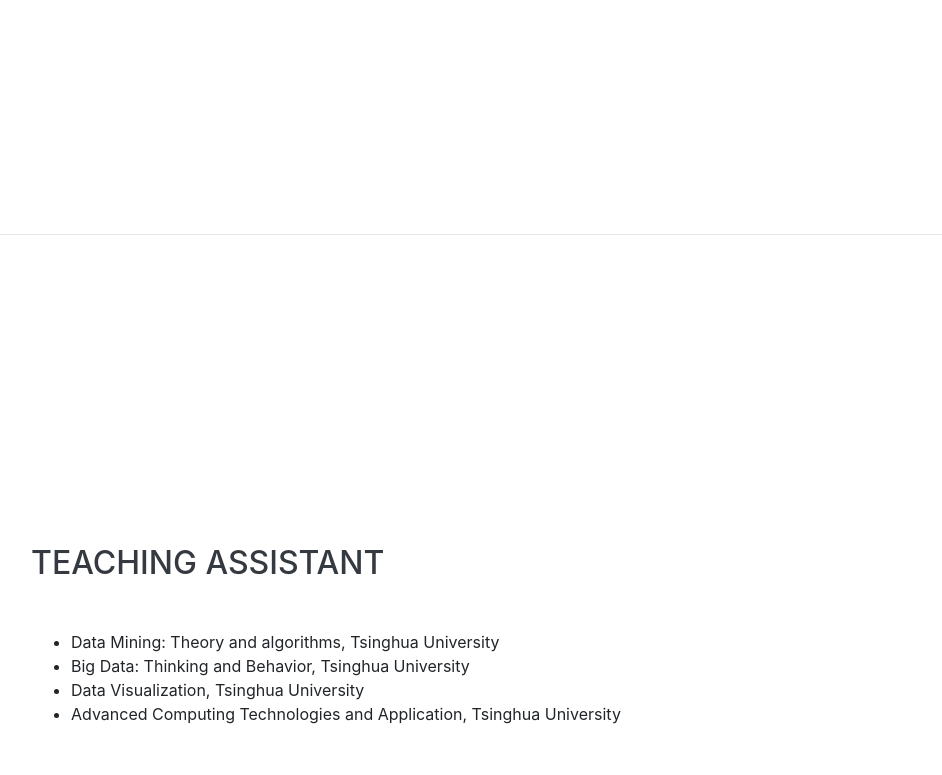
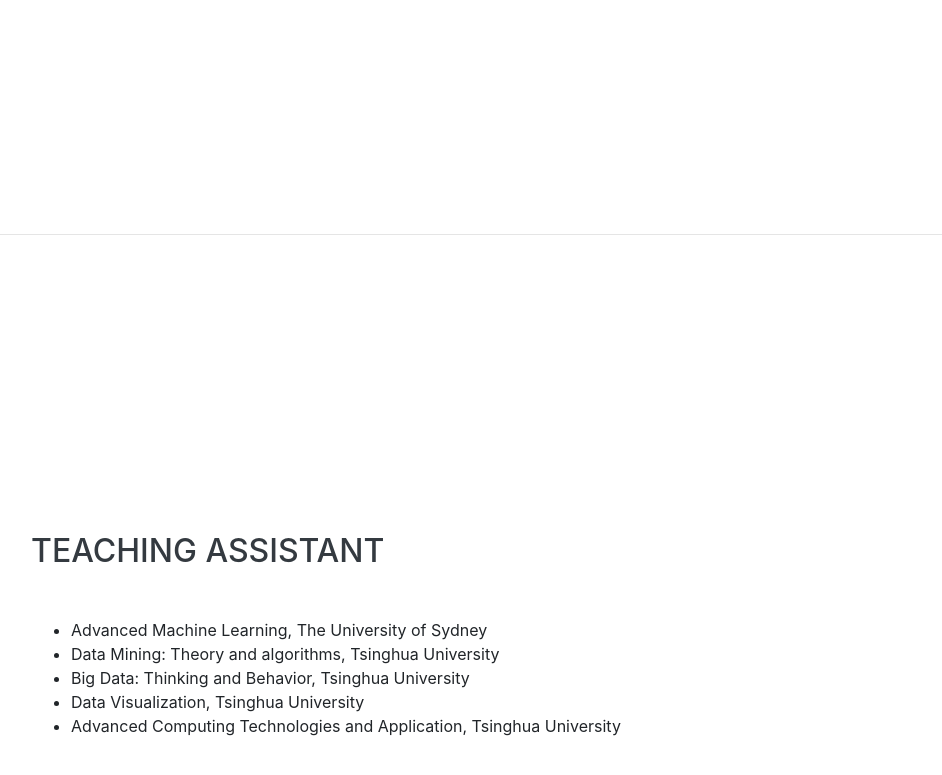
Before and after one commit to talent-pdf/Zhen-Zohn-WANG.github.io, a website with bundled scripts: page index.html in a window 1280 px wide. Shown: the part 3298-4073 px from the top of the page, without its empty margins (289-1231 px from the left). Built offline with nearby package versions, Linux system fonts and the light colour scheme; a web font is replaced by a local one.

Commit message:
Update index.html

```diff
--- a/index.html
+++ b/index.html
@@ -168,6 +168,7 @@
       <div class="w-100">
         <h2 class="mb-5">Teaching Assistant</h2>
         <ul class="fa-ul mb-0">
+          <li type='disc'>Advanced Machine Learning, The University of Sydney</li>
           <li type='disc'>Data Mining: Theory and algorithms, Tsinghua University</li>
           <li type='disc'>Big Data: Thinking and Behavior, Tsinghua University</li>
           <li type='disc'>Data Visualization, Tsinghua University</li>
```
